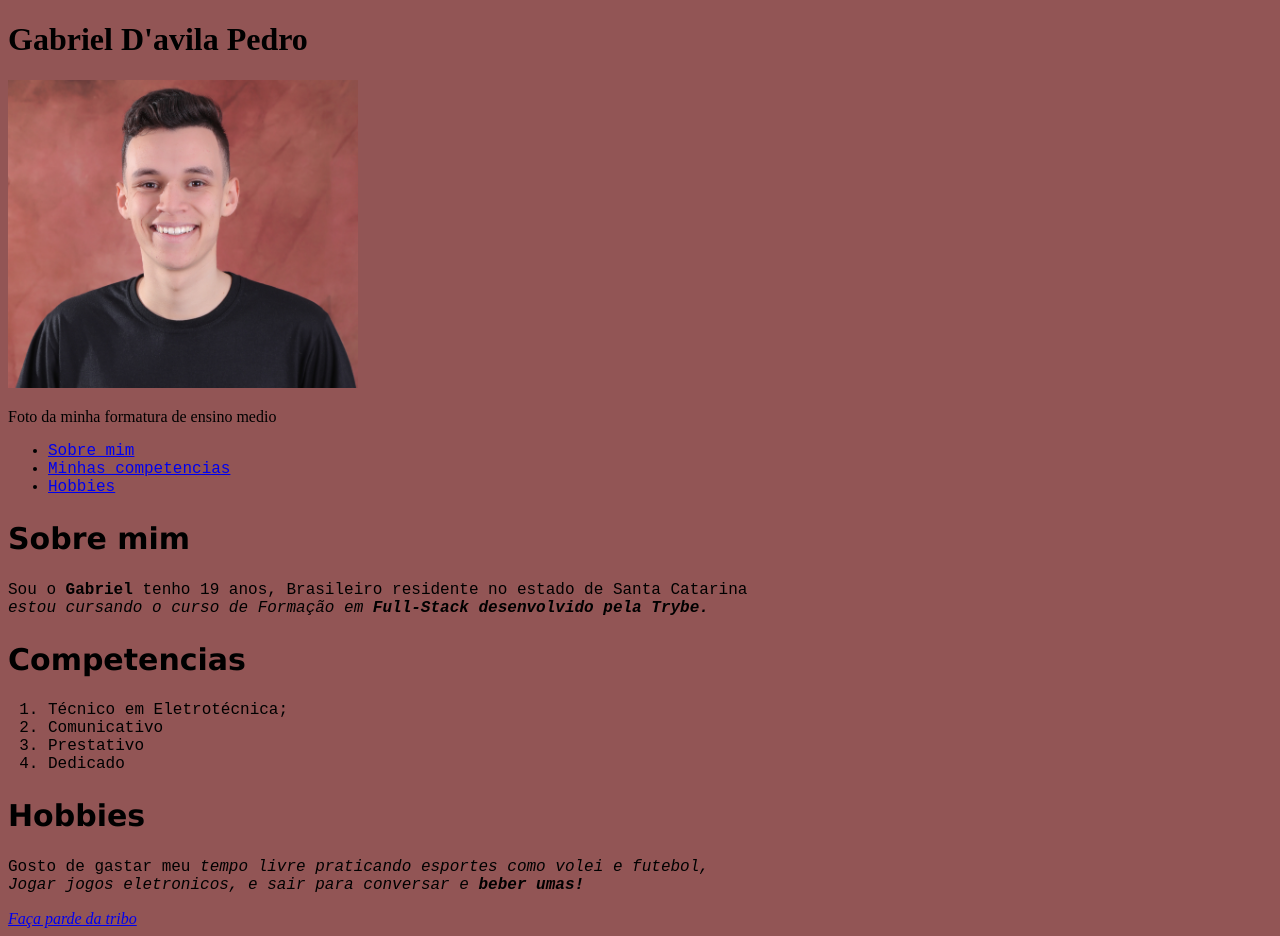
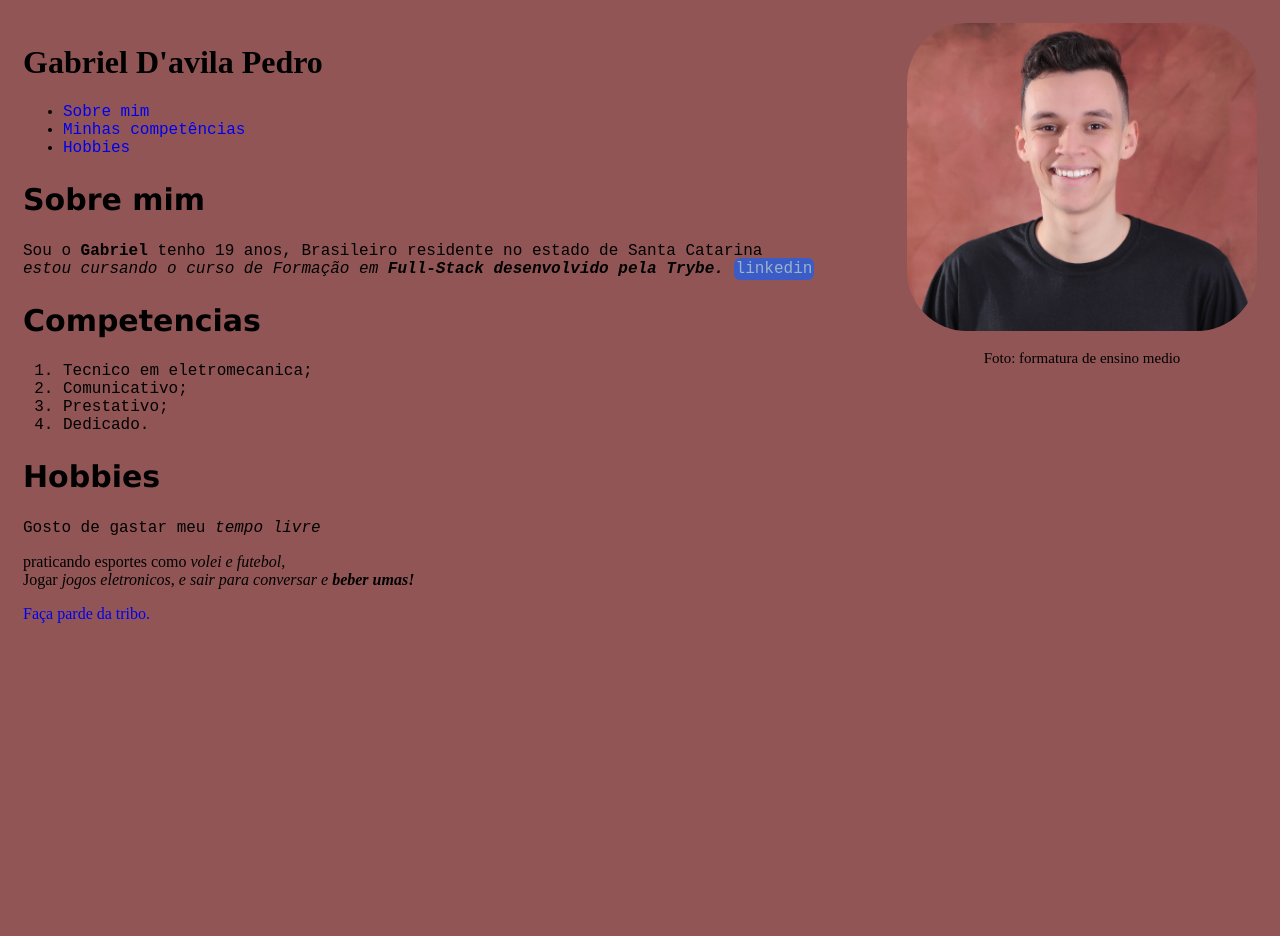
Before and after one commit to gabrieldavilapedro/gabrieldavilapedro.github.io, a plain HTML site: page index.html in a window 1280 px wide. After the commit the page ends 800 px from the top, so only its background shows below. Drawn offline with Linux system fonts and the light colour scheme.

Commit message:
alterando lugar dos elementos e estilizando

```diff
--- a/index.html
+++ b/index.html
@@ -9,53 +9,85 @@
 <style>
     body{
       background-color:rgb(146, 85, 85) ;
+      padding: 15px;
     }
-    h1{
-      color-scheme:
+    #conteiner{
+      display: flex;
     }
 
+    #conteiner-texto{
+      width: 100%;
+    }
+    img{
+      border-radius: 60px
+    }
+    .links{
+      text-decoration: none;
+    }
     .fonte{
       font-family: 'Courier New', Courier, monospace;
       color: #000000;
+
     }
     h2 {
       font-family: 'Lucida Sans', 'Lucida Sans Regular', 'Lucida Grande', 'Lucida Sans Unicode', Geneva, Verdana, sans-serif;
       font-size: 30px;
       font-weight: 600;
     }
+    #linkadin{
+      background-color: rgb(59, 92, 199);
+      padding: 2px;
+      text-decoration: none;
+      color: rgb(154, 179, 201);
+      border-radius: 6px
+    }
+    #legendafoto{
+      font-size: 15px;
+      text-align: center;
+
+    }
 
     </style>
   </head>
 
   <body>
+    <div id="conteiner">
+    <div id="conteiner-texto">
 
       <h1 id="nome"> Gabriel D'avila Pedro</h1>
-    <img id="foto"src="Captura de tela de 2023-05-24 19-22-43.png" alt="foto do gabriel" width="350px" >
-    <p id="legendafoto">Foto da minha formatura de ensino medio<p>
+
 
       <ul class="fonte">
-      <li><a href="#sobre-mim">Sobre mim</a></li>
-      <li><a href="#competencias">Minhas competencias</a></li>
-      <li><a href="#hobbis">Hobbies</a></li>
+        <li><a class="links" href="#sobre-mim">Sobre mim</a></li>
+        <li><a class="links" href="#competencias">Minhas competências</a></li>
+        <li><a class="links" href="#hobbis">Hobbies</a></li>
       </ul>
 
       <h2 id="sobre-mim">Sobre mim</h2>
 
       <p class="fonte">Sou o <strong>Gabriel</strong> tenho 19 anos, Brasileiro residente no estado de Santa Catarina <br> <em> estou cursando o curso de Formação em <strong>  Full-Stack desenvolvido pela Trybe.</strong></em> </h3>
 
+        <a id="linkadin" target ="blank" href="https://www.linkedin.com/in/gabriel-d-avila-a3a606272/">linkedin</a>
+
         <h2 id="competencias">Competencias</h2>
       <ol class="fonte">
-        <li>Técnico em Eletrotécnica;</li>
-        <li>Comunicativo</li>
-        <li>Prestativo</li>
-        <li>Dedicado</li>
+          <li>Tecnico em eletromecanica;</li>
+          <li>Comunicativo;</li>
+          <li>Prestativo;</li>
+          <li>Dedicado.</li>
 
       </ol>
 
       <h2 id="hobbis">Hobbies</h2>
 
-      <p class="fonte">Gosto de gastar meu <em>tempo livre<em> praticando esportes como <em>volei e futebol</em>,<br> Jogar<em> jogos eletronicos</em>,<em> e sair para conversar e <strong>beber umas!</strong></em></p>
+        <p class="fonte">Gosto de gastar meu <em>tempo livre</p></em> praticando esportes como <em>volei e futebol</em>,<br> Jogar<em> jogos eletronicos</em>,<em> e sair para conversar e <strong>beber umas!</strong></em></p>
 
-    <a href="https://www.youtube.com/@Gaules/featured" target="_blanc">Faça parde da tribo</a>
+      <a class="links" href="https://www.youtube.com/@Gaules/featured" target="_blanc">Faça parde da tribo.</a>
+    </div>
+    <div>
+      <img id="foto"src="Captura de tela de 2023-05-24 19-22-43.png" alt="foto do gabriel" width="350px">
+      <p id="legendafoto">Foto: formatura de ensino medio<p>
+    </div>
+  </div>
 </body>
 </html>
```
Lines whose indentation alone changed are shown as unchanged.
